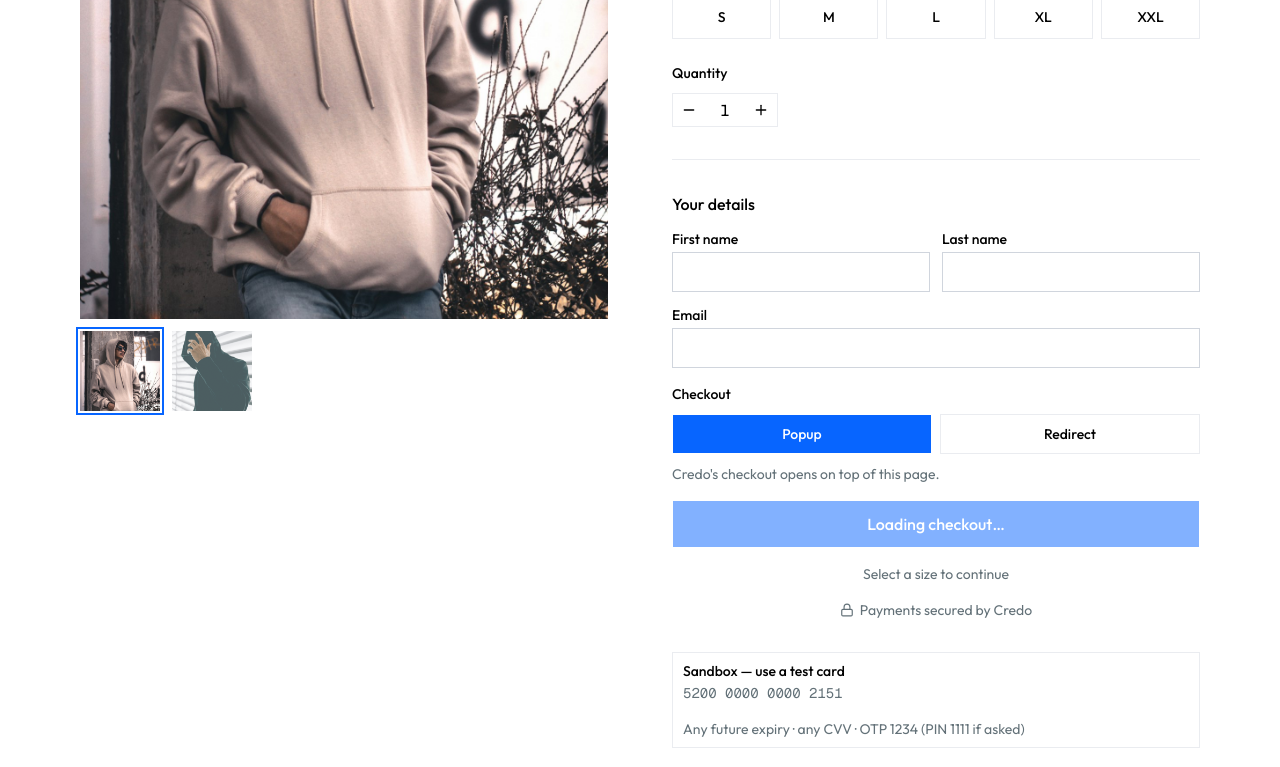
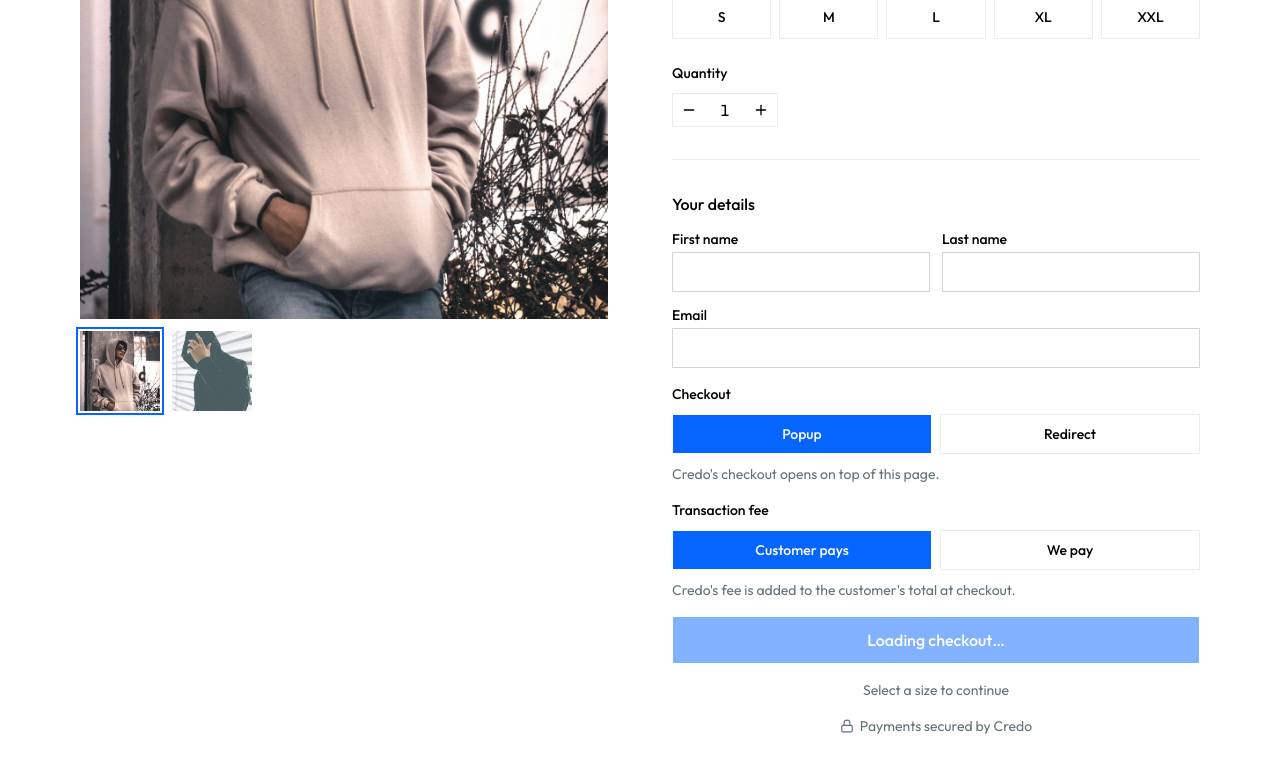
Before and after one commit to memoye/credo-demo, a Next.js app: page / in a window 1280 px wide. Shown: the part 454-1221 px from the top of the page. Built offline with nearby package versions, Linux system fonts and the light colour scheme.

Commit message:
Add transaction fee (bearer) choice for both checkout flows

```diff
--- a/src/app/actions.ts
+++ b/src/app/actions.ts
@@ -12,6 +12,7 @@ export type Order = {
   firstName: string;
   lastName: string;
   email: string;
+  bearer: 0 | 1; // who pays Credo's fee: 0 = customer, 1 = merchant
 };
 
 export async function startCheckout(order: Order): Promise<{ error: string }> {
@@ -43,7 +44,7 @@ export async function startCheckout(order: Order): Promise<{ error: string }> {
       customerLastName: order.lastName,
       reference,
       callbackUrl: `${origin}/success?reference=${reference}`, // where Credo sends the customer back
-      bearer: 0, // 0 = customer pays the fee, 1 = merchant
+      bearer: order.bearer === 1 ? 1 : 0,
       channels: ["CARD", "BANK"],
       metadata: toCredoMetadata({ product: product.name, colour: color.name, size: order.size, quantity }),
     }),
--- a/src/components/pay-with-credo.tsx
+++ b/src/components/pay-with-credo.tsx
@@ -22,11 +22,12 @@ type Props = {
   email: string;
   firstName: string;
   lastName: string;
+  bearer: 0 | 1; // who pays Credo's fee: 0 = customer, 1 = merchant
   metadata?: Record<string, string | number>;
   disabled?: boolean;
 };
 
-export function PayWithCredo({ amount, email, firstName, lastName, metadata = {}, disabled }: Props) {
+export function PayWithCredo({ amount, email, firstName, lastName, bearer, metadata = {}, disabled }: Props) {
   const router = useRouter();
   const [scriptReady, setScriptReady] = useState(false);
   const [paying, setPaying] = useState(false);
@@ -47,6 +48,7 @@ export function PayWithCredo({ amount, email, firstName, lastName, metadata = {}
       customerLastName: lastName,
       amount: Math.round(amount * 100), // Credo wants the lowest unit: kobo
       currency: "NGN",
+      bearer,
       reference,
       callbackUrl: `${window.location.origin}${successUrl}`,
 
--- a/src/components/product-page.tsx
+++ b/src/components/product-page.tsx
@@ -20,10 +20,17 @@ const checkoutOptions = [
   { id: "redirect", label: "Redirect", hint: "You'll be taken to Credo's hosted payment page and back." },
 ] as const;
 
+// Credo's `bearer`: who pays the transaction fee.
+const feeOptions = [
+  { id: 0, label: "Customer pays", hint: "Credo's fee is added to the customer's total at checkout." },
+  { id: 1, label: "We pay", hint: "Credo's fee comes out of what the store receives." },
+] as const;
+
 export function ProductPage() {
   const [checkout, setCheckout] = useState<(typeof checkoutOptions)[number]["id"]>("popup");
   // Came back from Credo's hosted page with Back? Toast it and keep "Redirect" selected.
   useRedirectCancelledToast(() => setCheckout("redirect"));
+  const [bearer, setBearer] = useState<(typeof feeOptions)[number]["id"]>(0);
   const [color, setColor] = useState(product.colors[0]);
   const [size, setSize] = useState<string>();
   const [quantity, setQuantity] = useState(1);
@@ -133,22 +140,8 @@ export function ProductPage() {
           </div>
           <TextField id="email" label="Email" type="email" value={email} onChange={setEmail} autoComplete="email" />
 
-          <Field label="Checkout">
-            <div className="grid grid-cols-2 gap-2">
-              {checkoutOptions.map((o) => (
-                <Button
-                  key={o.id}
-                  variant={o.id === checkout ? "default" : "outline"}
-                  aria-pressed={o.id === checkout}
-                  onClick={() => setCheckout(o.id)}
-                  className="h-10"
-                >
-                  {o.label}
-                </Button>
-              ))}
-            </div>
-            <p className="text-sm text-muted-foreground">{checkoutOptions.find((o) => o.id === checkout)?.hint}</p>
-          </Field>
+          <Choice label="Checkout" options={checkoutOptions} value={checkout} onChange={setCheckout} />
+          <Choice label="Transaction fee" options={feeOptions} value={bearer} onChange={setBearer} />
 
           {checkout === "popup" ? (
             <PayWithCredo
@@ -156,6 +149,7 @@ export function ProductPage() {
               email={email}
               firstName={firstName}
               lastName={lastName}
+              bearer={bearer}
               disabled={!ready}
               metadata={{ product: product.name, colour: color.name, size: size ?? "", quantity }}
             />
@@ -163,7 +157,7 @@ export function ProductPage() {
             <PayWithRedirect
               amount={total}
               disabled={!ready}
-              order={{ colorId: color.id, size: size ?? "", quantity, firstName, lastName, email }}
+              order={{ colorId: color.id, size: size ?? "", quantity, firstName, lastName, email, bearer }}
             />
           )}
           {!size && <p className="text-center text-sm text-muted-foreground">Select a size to continue</p>}
@@ -206,6 +200,37 @@ function Field({ label, value, children }: { label: string; value?: string; chil
   );
 }
 
+function Choice<T extends string | number>({
+  label,
+  options,
+  value,
+  onChange,
+}: {
+  label: string;
+  options: readonly { id: T; label: string; hint: string }[];
+  value: T;
+  onChange: (v: T) => void;
+}) {
+  return (
+    <Field label={label}>
+      <div className="grid grid-cols-2 gap-2">
+        {options.map((o) => (
+          <Button
+            key={o.id}
+            variant={o.id === value ? "default" : "outline"}
+            aria-pressed={o.id === value}
+            onClick={() => onChange(o.id)}
+            className="h-10"
+          >
+            {o.label}
+          </Button>
+        ))}
+      </div>
+      <p className="text-sm text-muted-foreground">{options.find((o) => o.id === value)?.hint}</p>
+    </Field>
+  );
+}
+
 function TextField({
   id,
   label,
```
Also changed, not shown: 1 other file (tests, documents, lock files or other folders).
